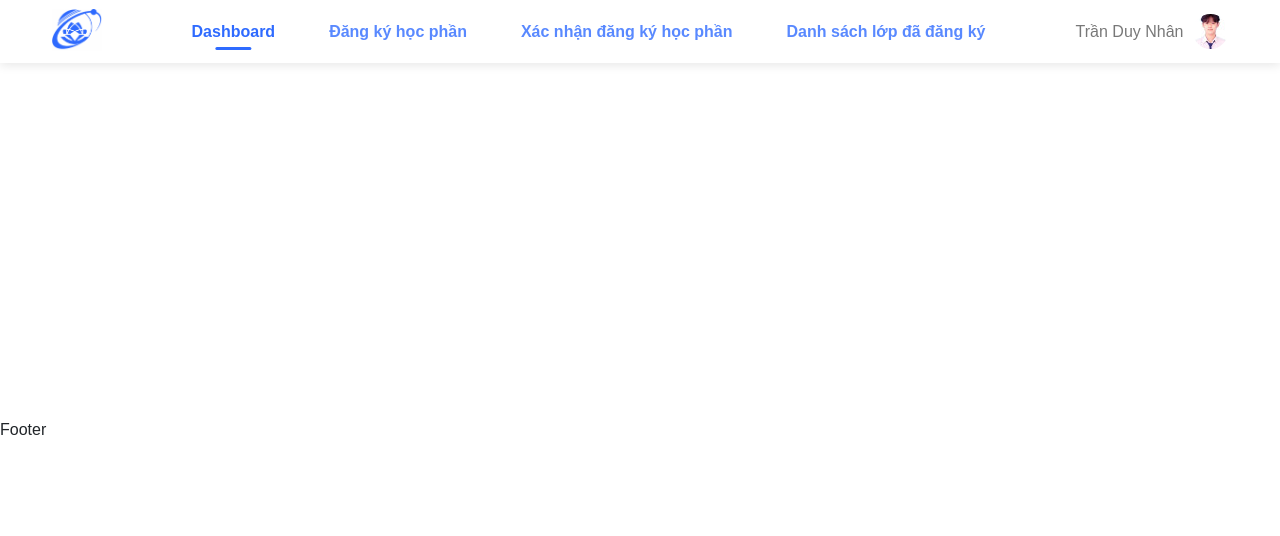
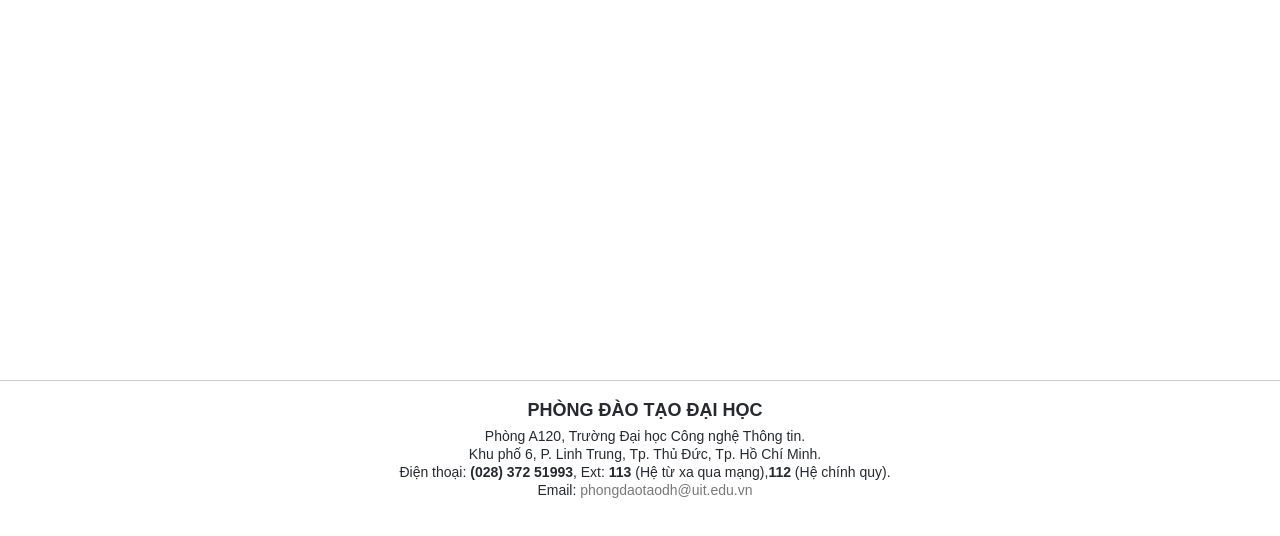
Before and after one commit to FatPat117/IE103, a React (Vite) app: page /dang-ky-hoc-phan in a window 1280 px wide. Shown: the top 536 px of the page. Built offline with nearby package versions, Linux system fonts and the light colour scheme.

Commit message:
Build Footer

```diff
--- a/src/App.jsx
+++ b/src/App.jsx
@@ -2,12 +2,7 @@ import Footer from "./components/Footer/Footer";
 import Header from "./components/Header/Header";
 
 function App() {
-    return (
-        <div>
-            <Header />
-            <Footer />
-        </div>
-    );
+    return <Footer />;
 }
 
 export default App;
--- a/src/components/Footer/Footer.css
+++ b/src/components/Footer/Footer.css
@@ -1,3 +1,34 @@
 .footer {
-    margin-top: 60px;
+    background-color: var(--background-color);
+    text-align: center;
+    padding: 20px;
+    border-top: 1px solid #ccc;
+    margin-top: 100px;
 }
+
+.footer-content {
+    max-width: 800px;
+    margin: 0 auto;
+}
+
+.footer-title {
+    font-size: 1.8rem;
+    font-weight: bold;
+    color: var(--thick-text-color);
+    margin-bottom: 10px;
+}
+
+.footer-text {
+    font-size: 14px;
+    color: var(--thick-text-color);
+    margin: 4px 0;
+}
+
+.footer-email {
+    color: var(--thin-text-color);
+    text-decoration: none;
+}
+
+.footer-email:hover {
+    text-decoration: underline;
+}
--- a/src/components/Footer/Footer.jsx
+++ b/src/components/Footer/Footer.jsx
@@ -1,7 +1,27 @@
 import "../Footer/Footer.css";
 
 function Footer() {
-    return <footer className="footer">Footer</footer>;
+    return (
+        <footer className="footer">
+            <div className="container">
+                <div class="footer-content">
+                    <h2 class="footer-title">PHÒNG ĐÀO TẠO ĐẠI HỌC</h2>
+                    <p class="footer-text">Phòng A120, Trường Đại học Công nghệ Thông tin.</p>
+                    <p class="footer-text">Khu phố 6, P. Linh Trung, Tp. Thủ Đức, Tp. Hồ Chí Minh.</p>
+                    <p class="footer-text">
+                        Điện thoại: <strong>(028) 372 51993</strong>, Ext: <strong>113</strong> (Hệ từ xa qua mạng),
+                        <strong>112</strong> (Hệ chính quy).
+                    </p>
+                    <p class="footer-text">
+                        Email:{" "}
+                        <a href="mailto:phongdaotaodh@uit.edu.vn" class="footer-email">
+                            phongdaotaodh@uit.edu.vn
+                        </a>
+                    </p>
+                </div>
+            </div>
+        </footer>
+    );
 }
 
 export default Footer;
--- a/src/components/GlobalStyles/GlobalStyles.css
+++ b/src/components/GlobalStyles/GlobalStyles.css
@@ -91,6 +91,9 @@ video {
     font: inherit;
     vertical-align: baseline;
 }
+strong {
+    font-weight: bold;
+}
 /* HTML5 display-role reset for older browsers */
 article,
 aside,
@@ -145,6 +148,7 @@ table {
 html,
 body {
     scroll-behavior: smooth;
+    height: 100vh;
 }
 
 html {
@@ -154,7 +158,7 @@ html {
 body {
     font-size: 1.6rem;
     font-family: "Poppins", sans-serif;
-    background: #fff;
+    background: var(--background-color);
 }
 
 /* Common */
--- a/src/components/Header/Header.css
+++ b/src/components/Header/Header.css
@@ -1,7 +1,6 @@
 .header {
     padding: 5px 20px;
     background: var(--background-color);
-    margin-bottom: 60px;
     position: fixed;
     top: 0;
     left: 0;
@@ -103,6 +102,7 @@
     width: 200px;
     display: flex;
     flex-direction: column;
+    background-color: var(--background-color);
 }
 
 .action-btn {
--- a/src/components/Header/Header.jsx
+++ b/src/components/Header/Header.jsx
@@ -38,6 +38,7 @@ function Header() {
                                     Dashboard
                                 </Link>
                             </li>
+
                             <li className="navbar__item">
                                 <Link
                                     to="/dang-ky-hoc-phan"
@@ -56,6 +57,7 @@ function Header() {
                                     Xác nhận đăng ký học phần
                                 </Link>
                             </li>
+
                             <li className="navbar__item">
                                 <Link
                                     to="/danh-sach-lop"
```
